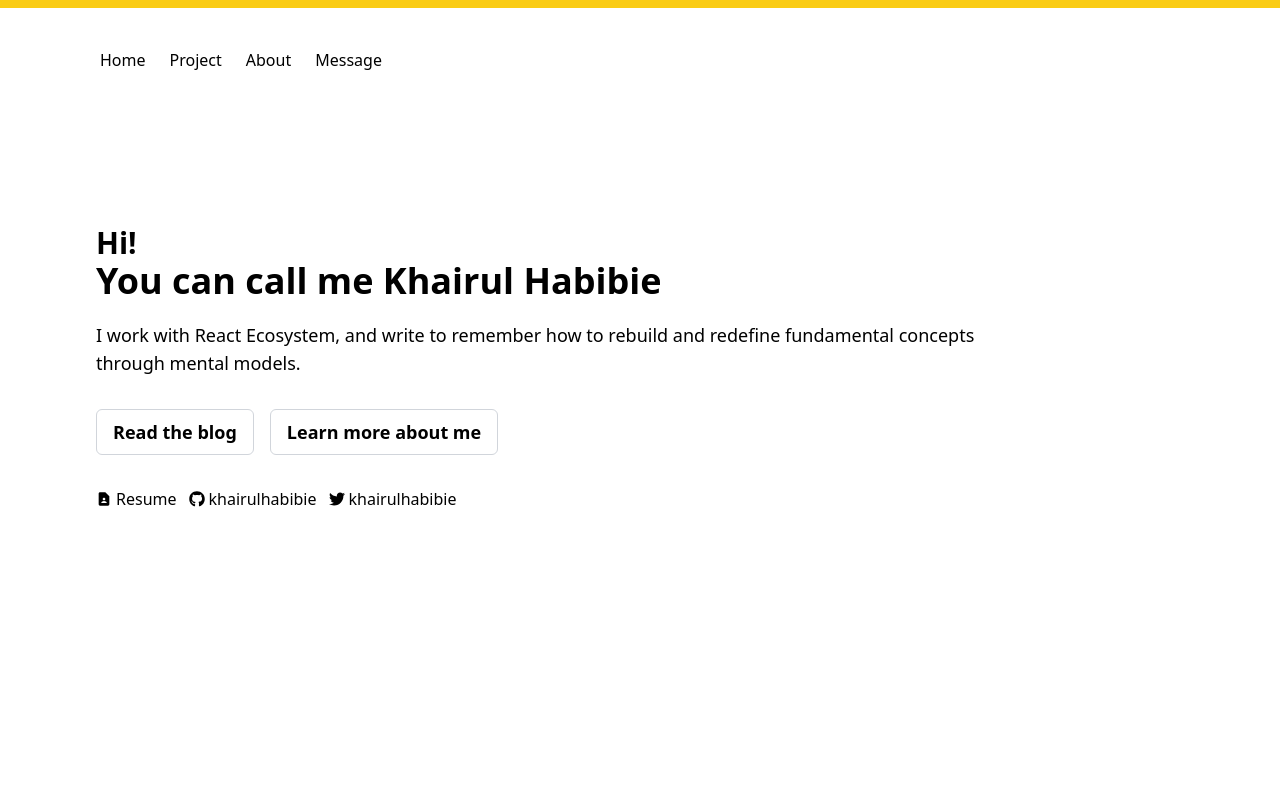
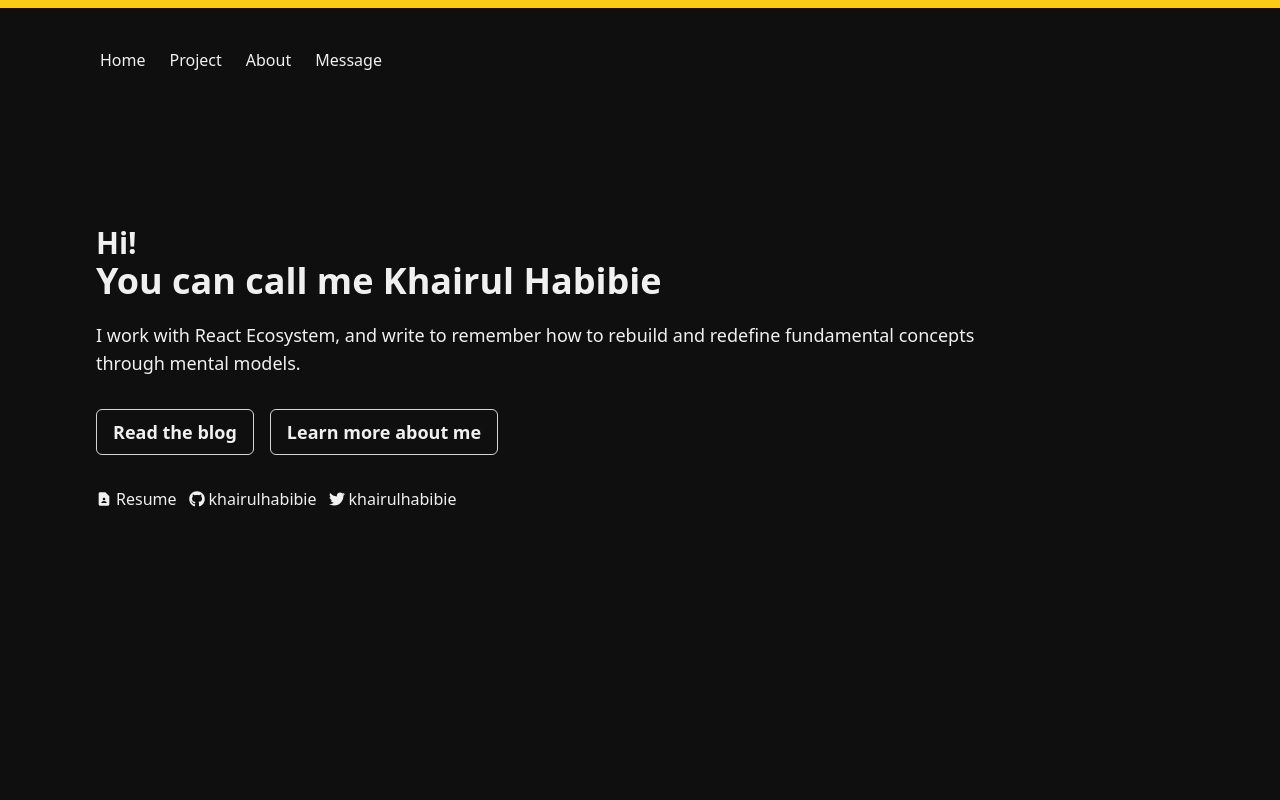
Before and after one commit to khairulhabibie/khairulhabibie.github.io, a React (Create React App) app: page / in a window 1280 px wide. Shown: the top 800 px of the page. Built offline with nearby package versions, Linux system fonts and the light colour scheme.

Commit message:
add reset css

```diff
--- a/src/index.jsx
+++ b/src/index.jsx
@@ -6,6 +6,7 @@ import { BrowserRouter as Router } from "react-router-dom";
 import App from "./app";
 // style
 import "./styles/index.css";
+import "./styles/tailwind.css"
 
 const rootElement = document.getElementById("root");
 const root = createRoot(rootElement);
--- a/src/styles/index.css
+++ b/src/styles/index.css
@@ -1,3 +1,6 @@
-@tailwind base;
-@tailwind components;
-@tailwind utilities;
+*,
+*::before,
+*::after {
+  background-color: rgb(15, 15, 15);
+  color: rgb(240, 240, 240);
+}
--- /dev/null
+++ b/src/styles/tailwind.css
@@ -0,0 +1,3 @@
+@tailwind base;
+@tailwind components;
+@tailwind utilities;
```
